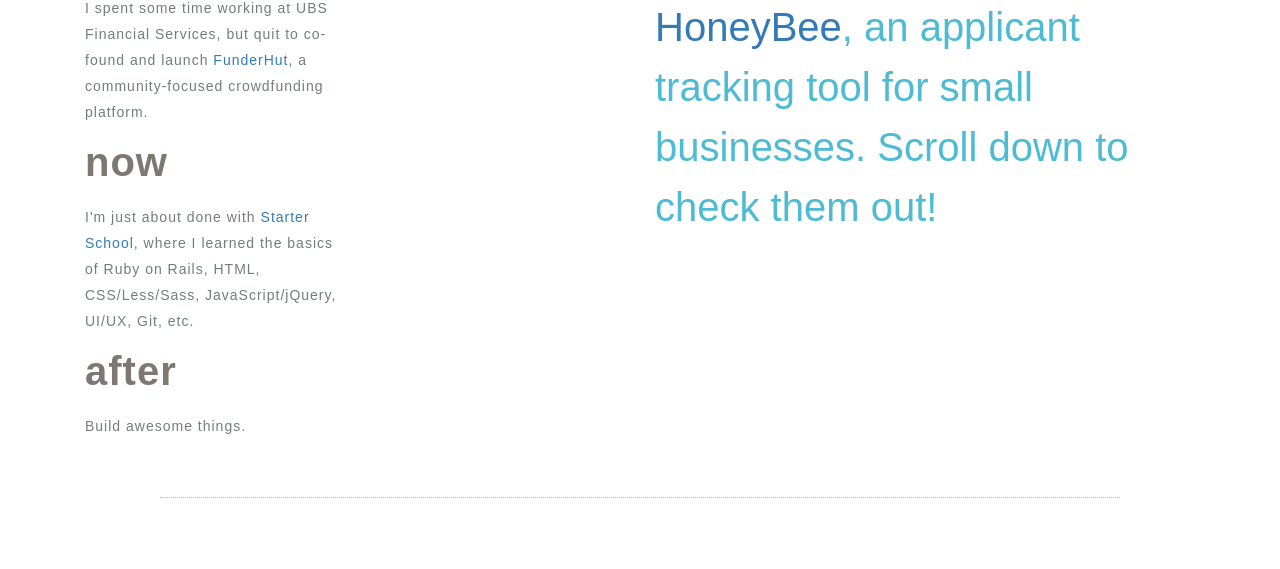
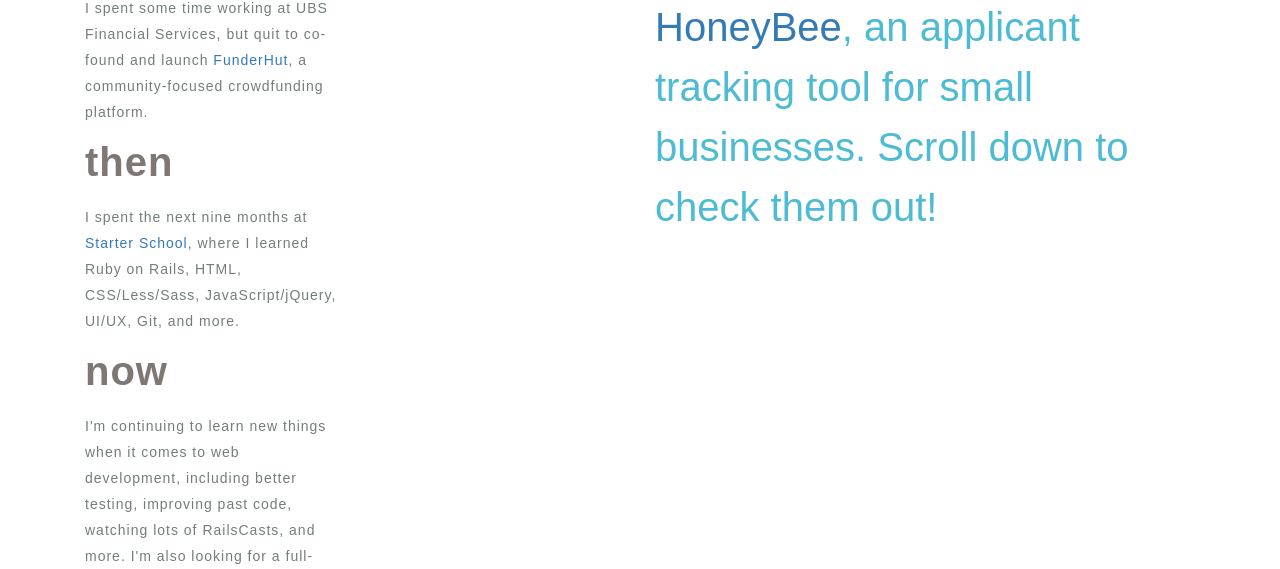
Before and after one commit to asalgan/asalgan.github.io, a plain HTML site: page index.html in a window 1280 px wide. Shown: the part 1023-1592 px from the top of the page. Drawn offline with nearby package versions, Linux system fonts and the light colour scheme.

Commit message:
changed content in second section left side

```diff
--- a/index.html
+++ b/index.html
@@ -37,10 +37,10 @@
 					<p class="homepage-second-about-content">I graduated from Loyola University Chicago in 2010 with a degree in finance and economics. No thoughts of web development on the horizon.</p>
 					<h2 class="homepage-second-about-header">then</h2>
 					<p class="homepage-second-about-content">I spent some time working at UBS Financial Services, but quit to co-found and launch <a href="http://www.funderhut.com" target="_blank">FunderHut</a>, a community-focused crowdfunding platform.</p>
+					<h2 class="homepage-second-about-header">then</h2>
+					<p class="homepage-second-about-content">I spent the next nine months at <a href="http://www.starterschool.com" target="_blank">Starter School</a>, where I learned Ruby on Rails, HTML, CSS/Less/Sass, JavaScript/jQuery, UI/UX, Git, and more.</p>
 					<h2 class="homepage-second-about-header">now</h2>
-					<p class="homepage-second-about-content">I'm just about done with <a href="http://www.starterschool.com" target="_blank">Starter School</a>, where I learned the basics of Ruby on Rails, HTML, CSS/Less/Sass, JavaScript/jQuery, UI/UX, Git, etc.</p>
-					<h2 class="homepage-second-about-header">after</h2>
-					<p class="homepage-second-about-content">Build awesome things.</p>
+					<p class="homepage-second-about-content">I'm continuing to learn new things when it comes to web development, including better testing, improving past code, watching lots of RailsCasts, and more. I'm also looking for a full-time role as a Web Developer, so if you or someone you know is hiring, <a href="mailto:asalganik1@gmail.com">email me.</a></p>
 				</div>
 				<div class="what-i-built col-md-6 col-md-offset-3">
 					<h2 class="what-i-built-content">While learning to build products, I built <a href="http://nogylt.herokuapp.com/" target="_blank" class="what-i-built-link">NoGylt</a>, an app to help find healthy food options near you, and <a href="http://honeybeehr.com/" target="_blank" class="what-i-built-link">HoneyBee</a>, an applicant tracking tool for small businesses. Scroll down to check them out!</h2>
```
Also changed, not shown: images/parts.jpg (added).
